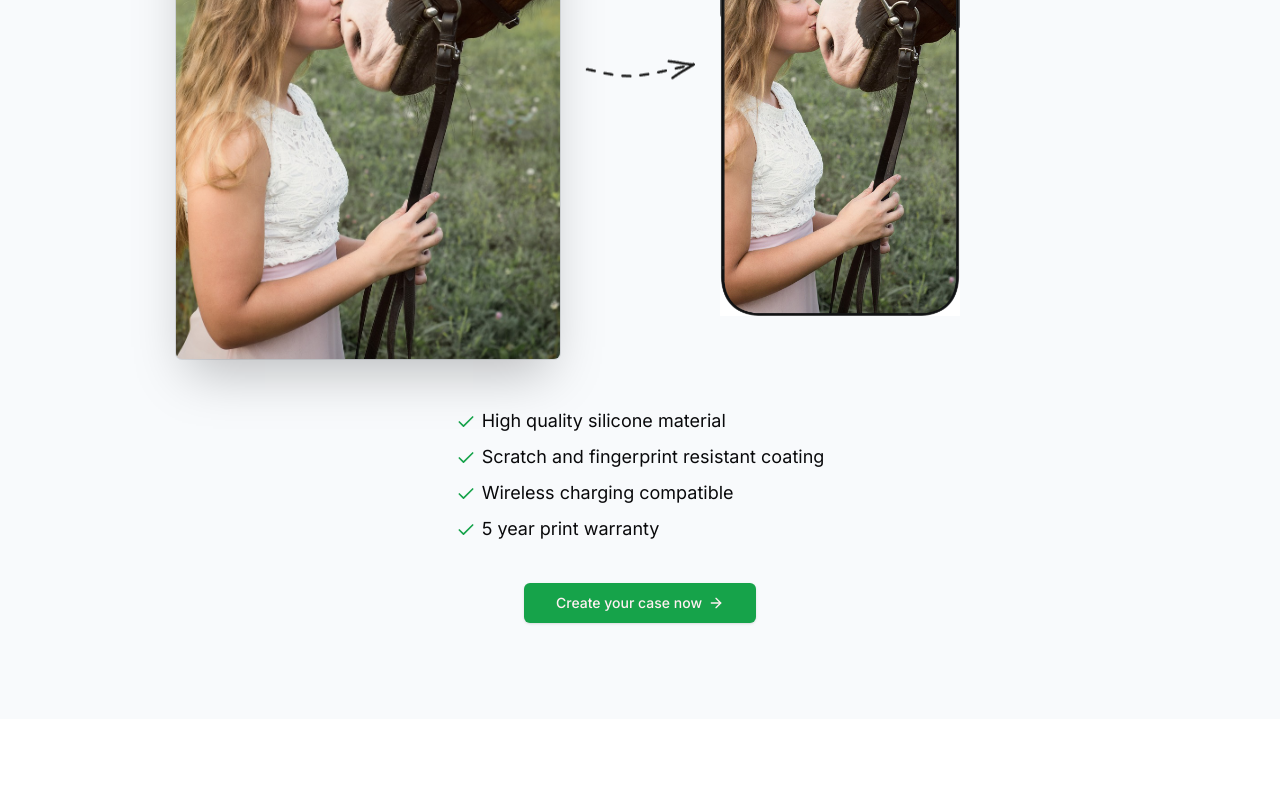
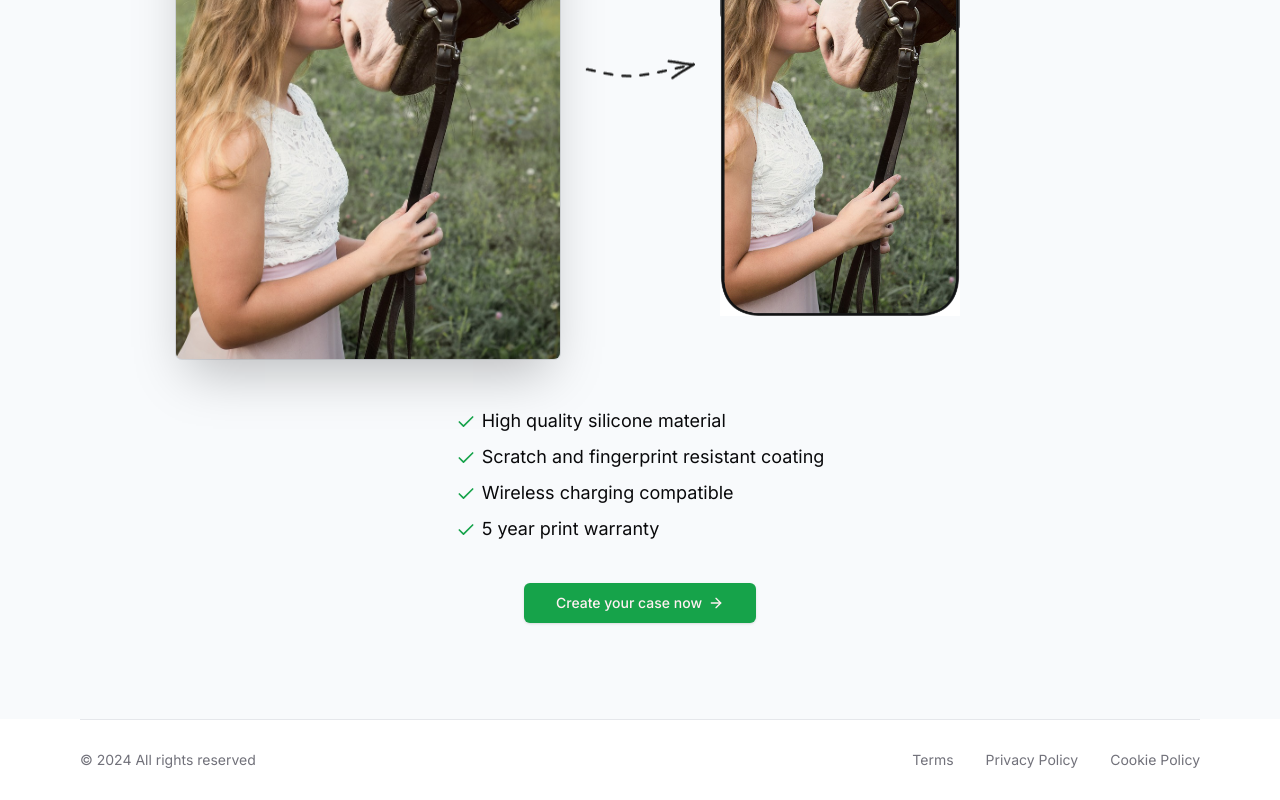
Before and after one commit to d-zucho/customcase, a Next.js app: page / in a window 1280 px wide. Shown: the part 3012-3812 px from the top of the page. Before the commit the page ends 3731 px from the top, so only its background shows below. Built offline with nearby package versions, Linux system fonts and the light colour scheme; no server answers.

Commit message:
add footer

```diff
--- a/src/app/layout.tsx
+++ b/src/app/layout.tsx
@@ -2,6 +2,7 @@
 import { Inter } from 'next/font/google'
 import './globals.css'
 import Navbar from '@/components/Navbar'
+import Footer from '@/components/Footer'
 
 const inter = Inter({ subsets: ['latin'] })
 
@@ -20,6 +21,7 @@
       <body className={inter.className}>
         <Navbar />
         {children}
+        <Footer />
       </body>
     </html>
   )
--- /dev/null
+++ b/src/components/Footer.tsx
@@ -0,0 +1,44 @@
+import Link from 'next/link'
+import MaxWidthWrapper from './MaxWidthWrapper'
+
+const Footer = () => {
+  return (
+    <footer className='bg-white h-20 relative'>
+      <MaxWidthWrapper>
+        <div className='border-t border-gray-200' />
+        <div className='h-full flex flex-col md:flex-row md:justify-between justify-center items-center'>
+          <div className='text-center md:text-left pb-2 md:pb-0'>
+            <p className='text-sm text-muted-foreground'>
+              &copy; {new Date().getFullYear()} All rights reserved
+            </p>
+          </div>
+
+          <div className='flex items-center justify-center'>
+            <div className='flex space-x-8'>
+              <Link
+                href='#'
+                className='text-sm text-muted-foreground hover:text-gray-600'
+              >
+                Terms
+              </Link>
+              <Link
+                href='#'
+                className='text-sm text-muted-foreground hover:text-gray-600'
+              >
+                Privacy Policy
+              </Link>
+              <Link
+                href='#'
+                className='text-sm text-muted-foreground hover:text-gray-600'
+              >
+                Cookie Policy
+              </Link>
+            </div>
+          </div>
+        </div>
+      </MaxWidthWrapper>
+    </footer>
+  )
+}
+
+export default Footer
```
